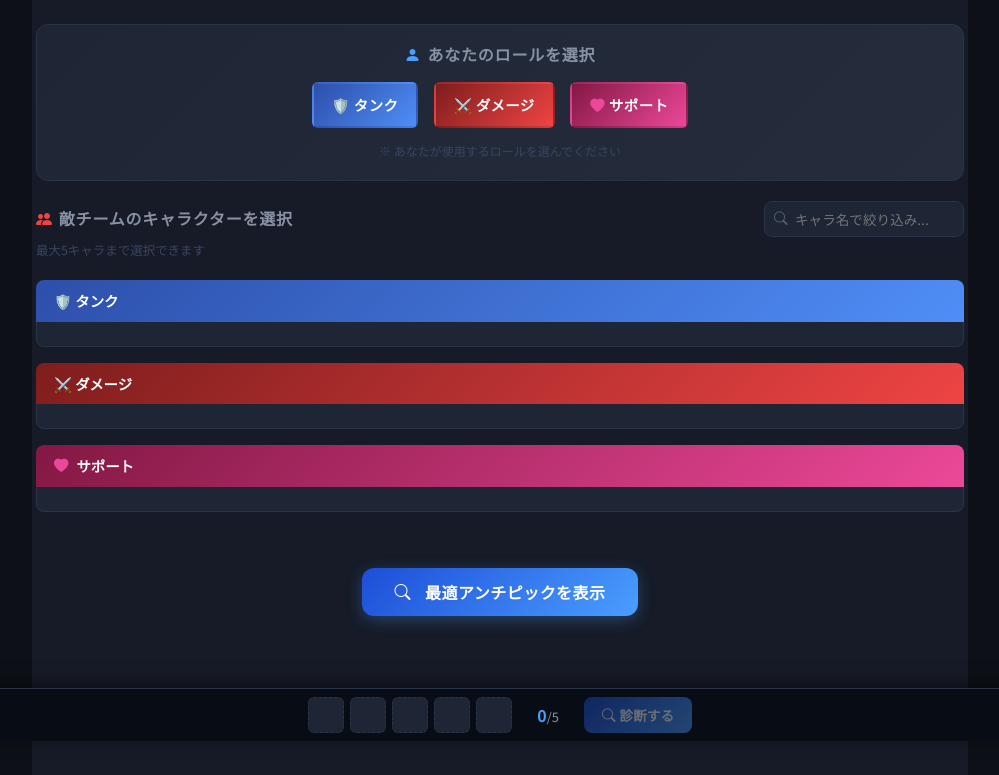
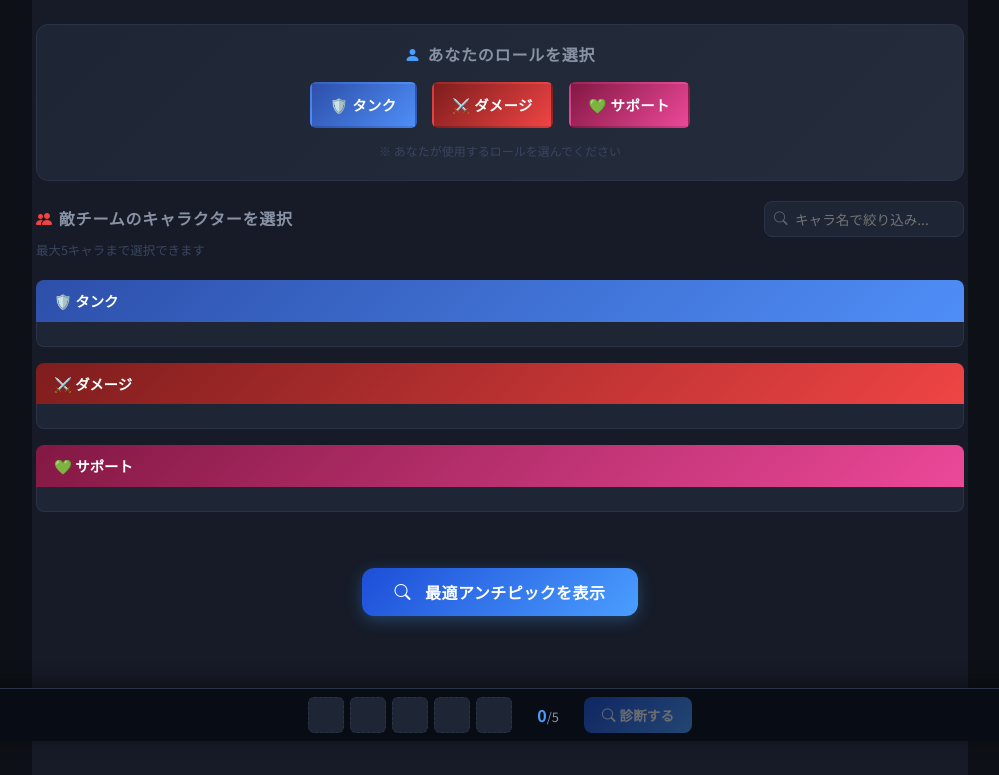
Before and after one commit to shogayakibento/ow-antipick, a Laravel app: template resources/views/select.blade.php in a window 1280 px wide. Shown: the part 59-834 px from the top of the page, without its empty margins (140-1139 px from the left). Run offline with Laravel 12, Linux system fonts and the light colour scheme; the template is opened without the code that fills it, so the values that code supplies are empty.

Commit message:
サポートアイコンを💚（緑）に統一
https://claude.ai/code/session_01MTdhK2UjEmMTacSRsgJ1UM

```diff
--- a/resources/views/index.blade.php
+++ b/resources/views/index.blade.php
@@ -76,7 +76,7 @@
             <div style="display: flex; align-items: flex-start; gap: 12px; text-align: left; width: 100%;">
                 <div style="width: 22px; height: 22px; border-radius: 50%; background: rgba(74,158,255,0.15); border: 1px solid rgba(74,158,255,0.4); color: #4a9eff; font-size: 0.72rem; font-weight: 700; display: flex; align-items: center; justify-content: center; flex-shrink: 0; margin-top: 2px;">1</div>
                 <div>
-                    <div style="color: #c8d0e0; font-size: 0.85rem; font-weight: 600;">🛡️ ⚔️ 💖 ロールを選ぶ</div>
+                    <div style="color: #c8d0e0; font-size: 0.85rem; font-weight: 600;">🛡️ ⚔️ 💚 ロールを選ぶ</div>
                     <div style="color: #5a6278; font-size: 0.77rem;">自分が使いたいロールを選択</div>
                 </div>
             </div>
--- a/resources/views/select.blade.php
+++ b/resources/views/select.blade.php
@@ -23,7 +23,7 @@
                 ⚔️ ダメージ
             </button>
             <button type="button" class="selectable-role support">
-                <i class="bi bi-heart-fill" style="margin-right: 4px; color: #ec4899;"></i>サポート
+                💚 サポート
             </button>
         </div>
         <p style="font-size: 0.75rem; color: #3a4560; margin-top: 10px; margin-bottom: 0;">
@@ -110,7 +110,7 @@
 
         <!-- サポート -->
         <div class="support" style="border-radius: 8px 8px 0 0; display: flex; align-items: center; gap: 8px; font-size: 0.9rem;">
-            <i class="bi bi-heart-fill" style="color: #ec4899;"></i> サポート
+            💚 サポート
         </div>
         <div style="background: #1e2535; border: 1px solid #2a3348; border-top: none; border-radius: 0 0 8px 8px; margin-bottom: 16px;">
             <div class='character-list'>
```
